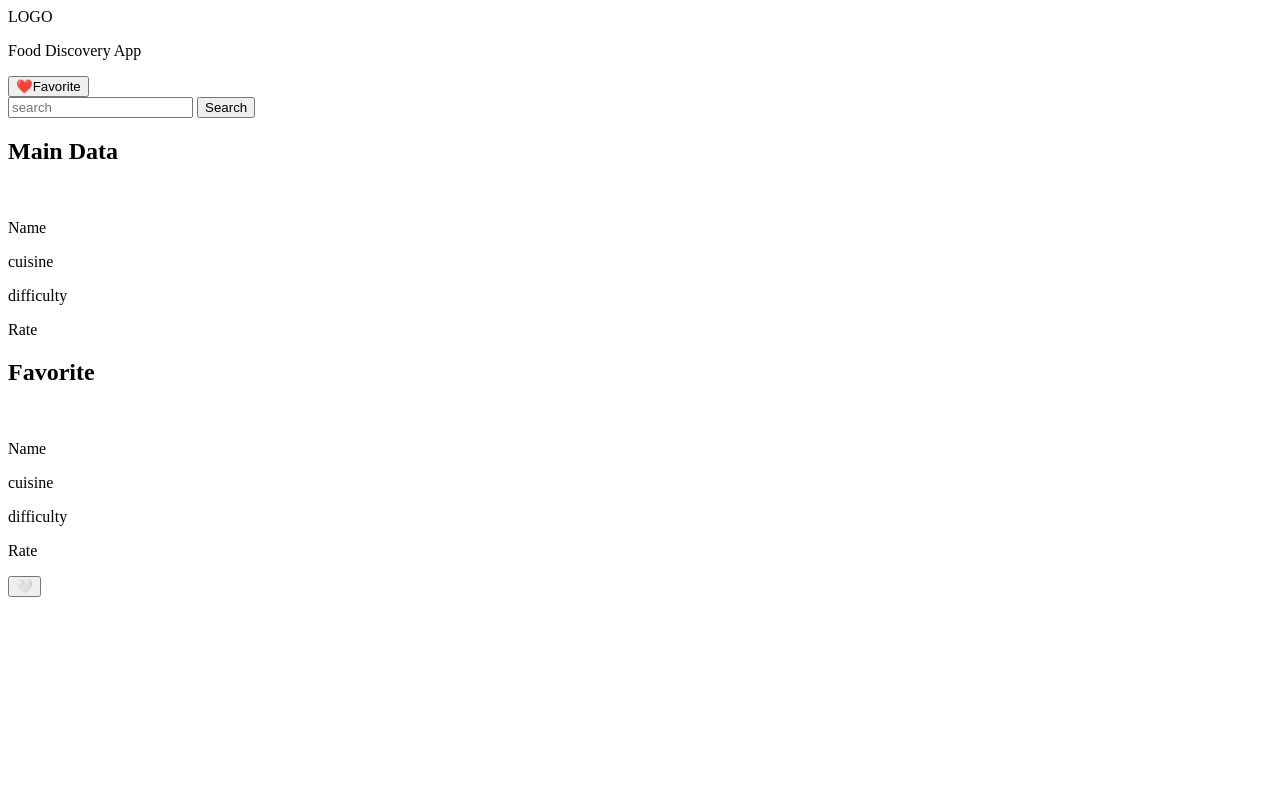
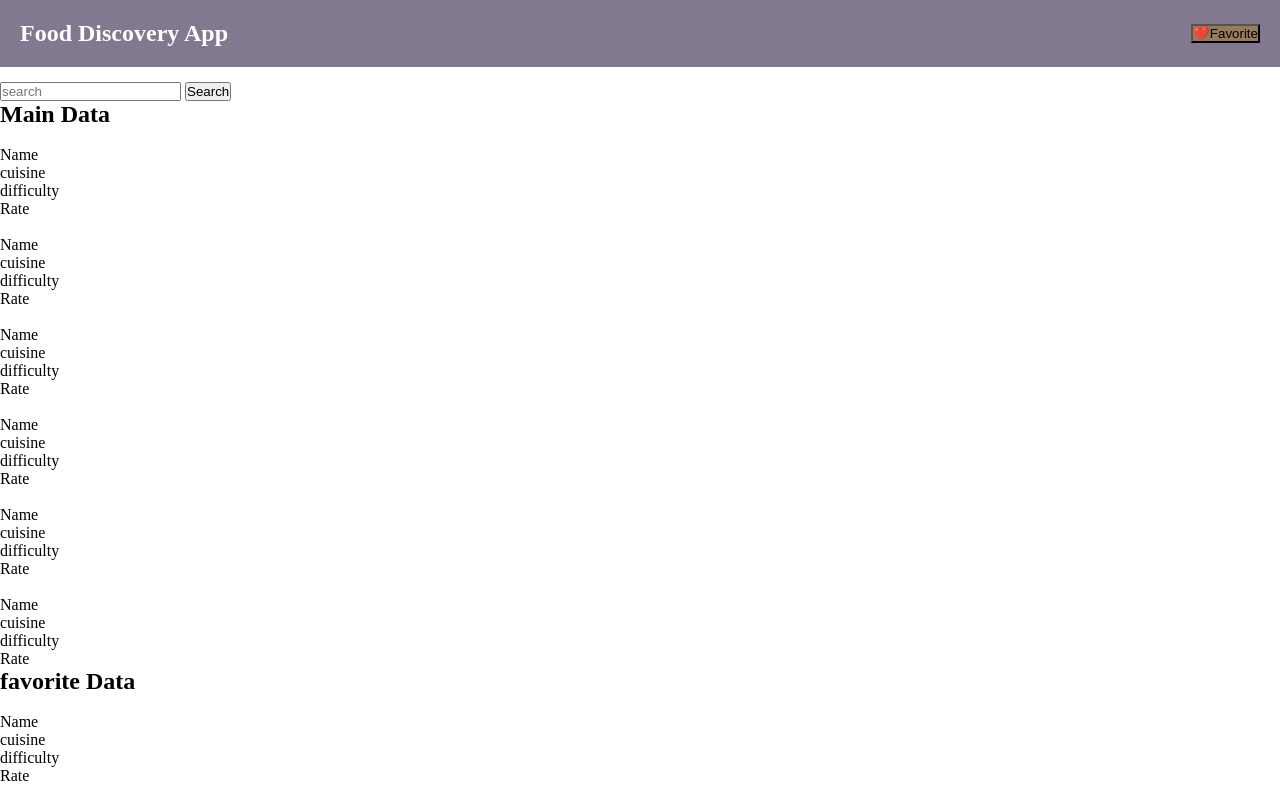
Before and after one commit to natanaba8/Food-Discovery-App, a plain HTML site: page index.html in a window 1280 px wide. Drawn offline with Linux system fonts and the light colour scheme.

Commit message:
style  header

```diff
--- a/index.html
+++ b/index.html
@@ -1,49 +1,83 @@
-<!DOCTYPE html>
+<!doctype html>
 <html lang="en">
   <head>
-    <meta charset="UTF-8">
-    <meta name="viewport" content="width=device-width, initial-scale=1.0">
+    <meta charset="UTF-8" />
+    <meta name="viewport" content="width=device-width, initial-scale=1.0" />
     <title>Food Discovery App</title>
-    <link rel="stylesheet" href="style.css">
+    <link rel="stylesheet" href="style.css" />
   </head>
   <body>
-
     <header>
-        <div class="">LOGO</div>
-        <p>Food Discovery App</p>
+      <h2>Food Discovery App</h2>
       <button>❤️Favorite</button>
     </header>
 
     <main>
-        <form>
-            <input type="text" id="searchInput" placeholder="search">
+      <form class="search-form">
+        <input type="text" id="searchInput" placeholder="search" />
         <button type="submit">Search</button>
       </form>
 
-        <section class="grid" id="main">
+      <section>
+        <h2>Main Data</h2>
+        <div class="grid" id "main">
           <article class="article">
-            <h2>Main Data</h2>
-            <img src="">
+            <img src="" />
             <p>Name</p>
             <p>cuisine</p>
             <p>difficulty</p>
             <p>Rate</p>
           </article>
-        </section>
-
-        <section class="grid" id="favorite">
           <article class="article">
-            <h2>Favorite</h2>
-            <img src="">
+            <img src="" />
             <p>Name</p>
             <p>cuisine</p>
             <p>difficulty</p>
             <p>Rate</p>
-            <button class="favorite-btn">🤍</button>
           </article>
+          <article class="article">
+            <img src="" />
+            <p>Name</p>
+            <p>cuisine</p>
+            <p>difficulty</p>
+            <p>Rate</p>
+          </article>
+          <article class="article">
+            <img src="" />
+            <p>Name</p>
+            <p>cuisine</p>
+            <p>difficulty</p>
+            <p>Rate</p>
+          </article>
+          <article class="article">
+            <img src="" />
+            <p>Name</p>
+            <p>cuisine</p>
+            <p>difficulty</p>
+            <p>Rate</p>
+          </article>
+          <article class="article">
+            <img src="" />
+            <p>Name</p>
+            <p>cuisine</p>
+            <p>difficulty</p>
+            <p>Rate</p>
+          </article>
+        </div>
       </section>
 
+      <section class="grid" id="favorite">
+        <h2>favorite Data</h2>
+        <div class="grid" id ="favorite">
+          <article class="article">
+            <img src="" />
+            <p>Name</p>
+            <p>cuisine</p>
+            <p>difficulty</p>
+            <p>Rate</p>
+          </article>
+        </div>
+      </section>
     </main>
-
   </body>
 </html>
--- a/style.css
+++ b/style.css
@@ -0,0 +1,19 @@
+* {
+  padding: 0;
+  margin: 0;
+  box-sizing: border-box;
+}
+header {
+  display: flex;
+  justify-content: space-between;
+  padding: 20px;
+  background-color: rgba(23, 5, 48, 0.539);
+  color: white;
+  margin-bottom: 15px;
+  top: 0;
+  align-items: center;
+}
+header button{
+  background-color:rgb(151, 123, 90) ;
+  color: black;
+}
```
Lines whose indentation alone changed are shown as unchanged.
